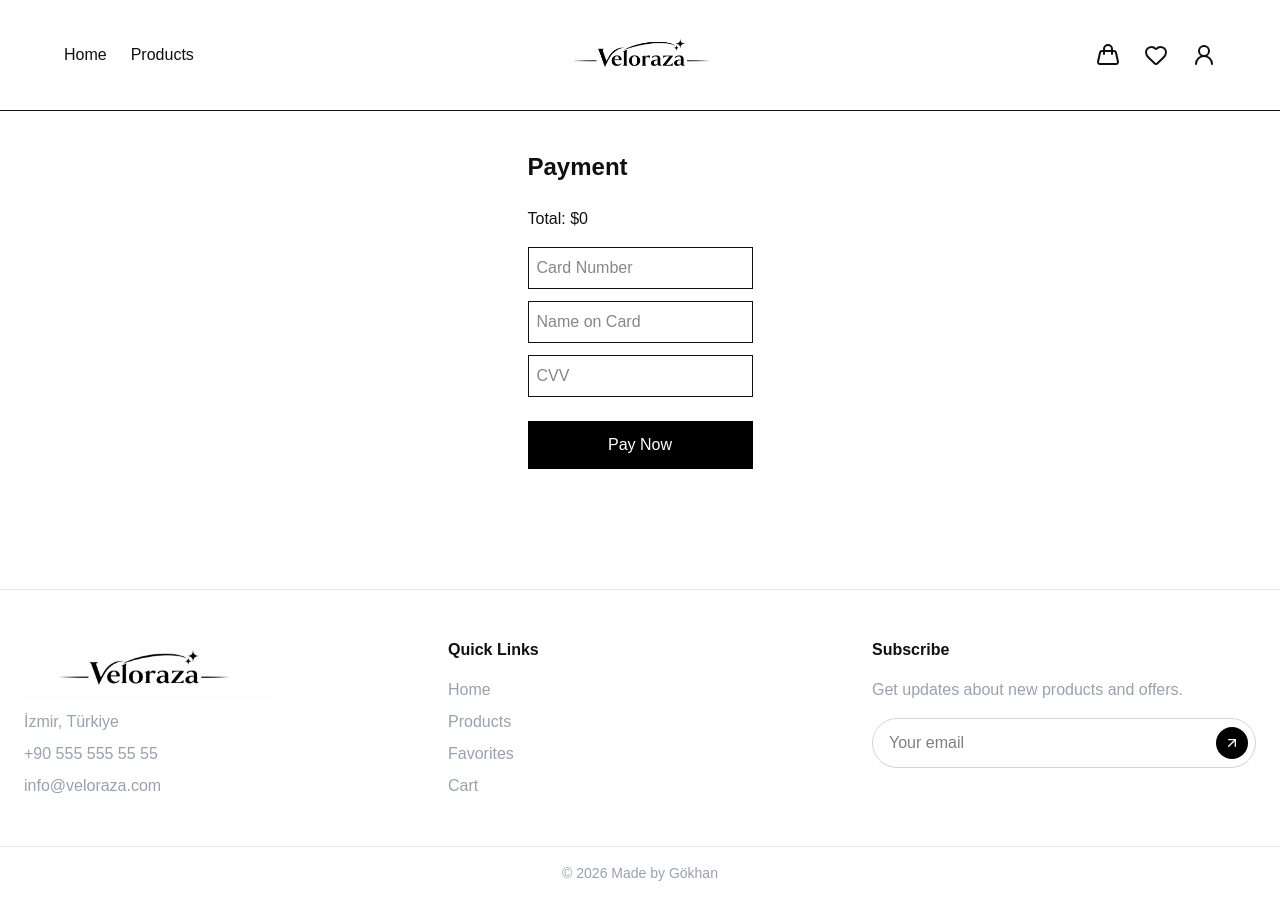
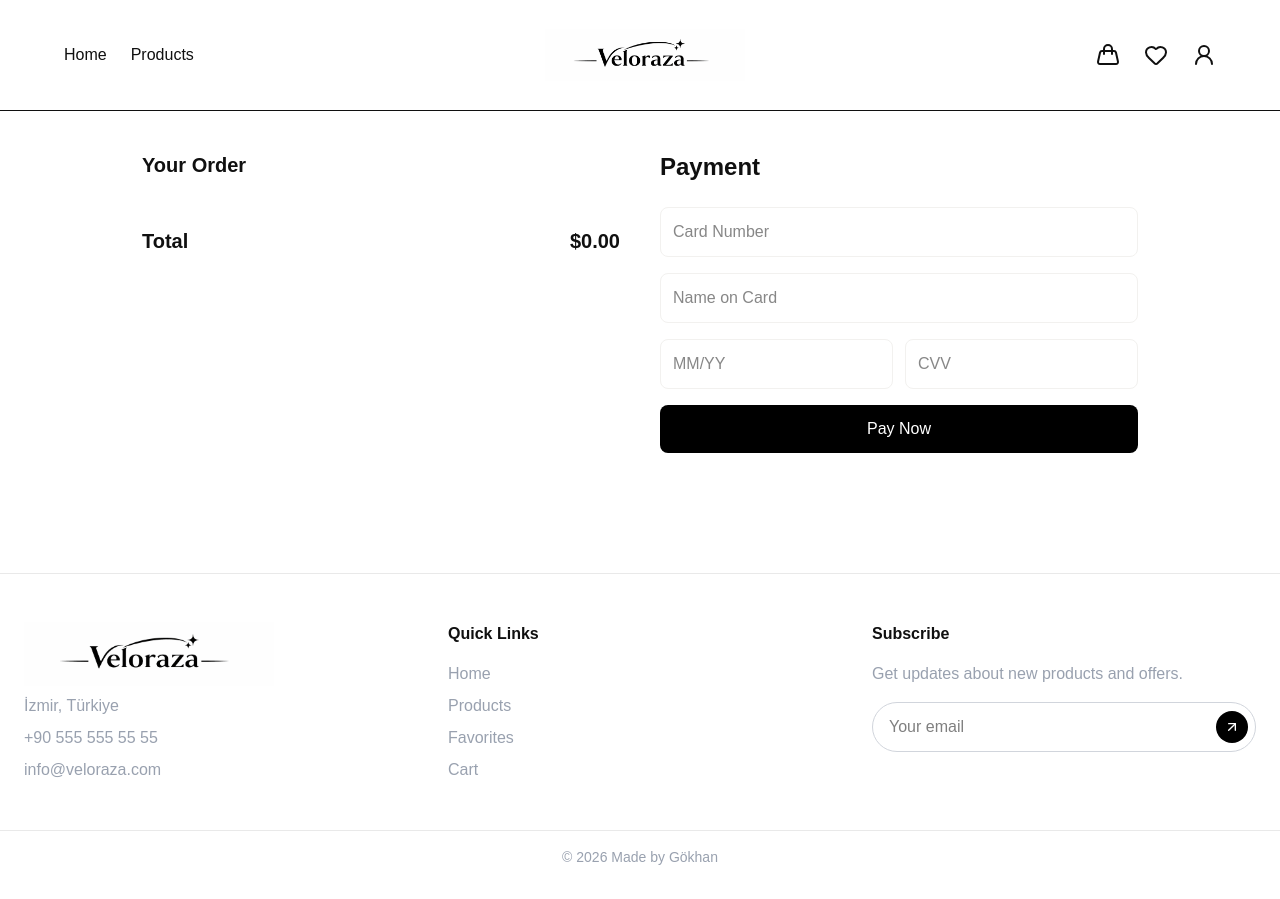
Before and after one commit to Goknc/nextjs-ecommerce, a Next.js app: page /checkout in a window 1280 px wide. Built offline with nearby package versions, Linux system fonts and the light colour scheme.

Commit message:
Checkout page fixed

```diff
--- a/app/checkout/page.tsx
+++ b/app/checkout/page.tsx
@@ -1,13 +1,11 @@
 "use client"
 
 import { useCart } from "@/context/CartContext"
-import { useRouter } from "next/navigation"
 import { useState } from "react"
 
 export default function CheckoutPage(){
 
   const { cart, clearCart } = useCart()
-  const router = useRouter()
 
   const [cardNumber,setCardNumber] = useState("")
   const [name,setName] = useState("")
@@ -17,55 +15,97 @@ export default function CheckoutPage(){
 
   function handlePayment(e: React.FormEvent){
     e.preventDefault()
-
-    if(!cardNumber || !name || !cvv){
-      alert("Please fill all fields")
-      return
-    }
-
-    clearCart()
-
-    router.push("/order-success")
   }
 
   return(
 
-    <div className="max-w-md mx-auto p-10">
+    <div className="max-w-6xl mx-auto p-10 grid grid-cols-1 md:grid-cols-2 gap-10">
 
-      <h1 className="text-2xl mb-6 font-bold">
+      <div>
+
+        <h2 className="text-xl font-semibold mb-6">
+          Your Order
+        </h2>
+
+        <div className="space-y-4">
+
+          {cart.map((item, index) => (
+
+            <div key={`${item.id}-${index}`} className="flex gap-4 border-b p-3 border-[#F2F1EF]">
+
+              <img
+                src={item.thumbnail}
+                className="w-16 h-16 object-cover rounded"
+              />
+
+              <div className="flex-1 flex flex-col justify-center">
+                <p className="font-medium text-sm line-clamp-2">
+                  {item.title}
+                </p>
+
+                <p className="text-gray-700 text-xs">
+                  ${item.price}
+                </p>
+              </div>
+
+            </div>
+
+          ))}
+
+        </div>
+
+        <div className="pt-4 space-y-2 text-sm">
+
+          <div className="flex justify-between text-xl font-semibold mt-2">
+            <span>Total</span>
+            <span>${total.toFixed(2)}</span>
+          </div>
+
+        </div>
+
+      </div>
+
+      <div>
+
+        <h1 className="text-2xl font-bold mb-6">
           Payment
         </h1>
 
-      <p className="mb-4">
-        Total: ${total}
-      </p>
-
-      <form onSubmit={handlePayment} className="flex flex-col gap-3">
+        <form onSubmit={handlePayment} className="space-y-4">
 
           <input
             placeholder="Card Number"
             value={cardNumber}
             onChange={(e)=>setCardNumber(e.target.value)}
-          className="border p-2"
+            className="w-full border rounded-lg p-3 focus:outline-none focus:ring-2 focus:ring-black border-[#F2F1EF]"
           />
 
           <input
             placeholder="Name on Card"
             value={name}
             onChange={(e)=>setName(e.target.value)}
-          className="border p-2"
+            className="w-full border rounded-lg p-3 focus:outline-none focus:ring-2 focus:ring-black border-[#F2F1EF]"
+          />
+
+          <div className="flex gap-3">
+
+            <input
+              placeholder="MM/YY"
+              className="w-1/2 border rounded-lg p-3 focus:outline-none focus:ring-2 focus:ring-black border-[#F2F1EF]"
             />
 
             <input
               placeholder="CVV"
               value={cvv}
               onChange={(e)=>setCvv(e.target.value)}
-          className="border p-2"
+              className="w-1/2 border rounded-lg p-3 focus:outline-none focus:ring-2 focus:ring-black border-[#F2F1EF]"
             />
+
+          </div>
 
           <button
             type="submit"
-          className="bg-black text-white p-3 mt-3"
+            className="w-full bg-black text-white py-3 rounded-lg hover:opacity-90 transition"
           >
             Pay Now
           </button>
@@ -74,6 +114,7 @@ export default function CheckoutPage(){
 
       </div>
 
+    </div>
+
   )
-
 }
--- a/components/CartPopup.tsx
+++ b/components/CartPopup.tsx
@@ -91,7 +91,7 @@ export default function CartPopup({
 
             <button
               onClick={clearCart}
-              className="w-full text-sm text-red-500 mb-3 hover:underline"
+              className="w-full bg-red-600 text-white py-3 mb-2 hover:opacity-90 transition"
             >
               Clear Cart
             </button>
--- a/components/ProductGallery.tsx
+++ b/components/ProductGallery.tsx
@@ -40,7 +40,7 @@ export default function ProductGallery({ images }: { images: string[] }) {
         <img
           src={selected}
           style={zoomStyle}
-          className="w-full h-full object-cover transition-transform duration-200"
+          className="w-full h-full object-cover transition-transform duration-200 bg-[#F2F1EF] "
         />
 
       </div>
@@ -53,7 +53,7 @@ export default function ProductGallery({ images }: { images: string[] }) {
             key={i}
             src={img}
             onClick={() => setSelected(img)}
-            className={`w-20 h-20 object-cover rounded cursor-pointer border ${
+            className={`bg-[#F2F1EF] w-20 h-20 object-cover rounded cursor-pointer border ${
               selected === img ? "border-black" : "border-gray-300"
             }`}
           />
```
Lines whose indentation alone changed are shown as unchanged.
